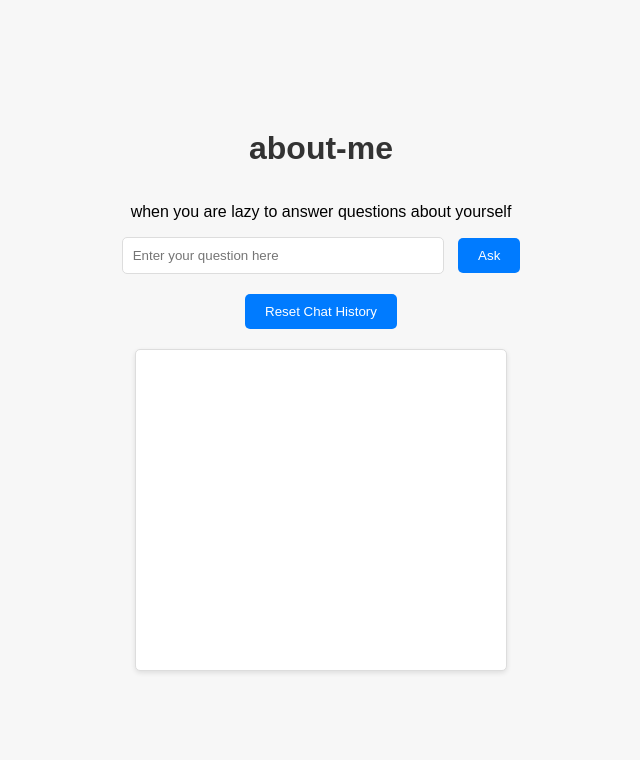
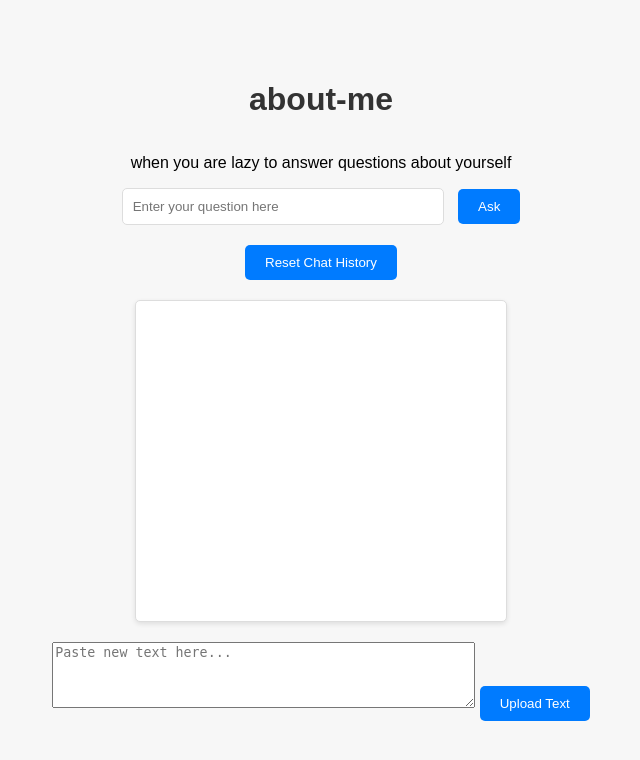
Before and after one commit to mbatacan/about-me, a Flask app: page / in a window 1280 px wide. Shown: the top 760 px of the page, without its empty margins (319-959 px from the left). Run offline with Flask 3, Linux system fonts and the light colour scheme; parts of the project's set-up code (start-up, migrations or seed data) failed here and were passed over.

Commit message:
fix adding new docs from uploaded text

```diff
--- a/notebooks/app.py
+++ b/notebooks/app.py
@@ -1,4 +1,4 @@
-from flask import Flask, request, render_template, session, redirect, url_for
+from flask import Flask, request, render_template, session, redirect, url_for, flash
 from flask_session import Session
 from src.query import AboutMeBot
 from src.db_connect import DBConnect
@@ -23,7 +23,7 @@
 
 @app.route('/reset')
 def reset_session():
-    session.clear()  # Clear the entire session
+    session.clear()
     return redirect(url_for('home'))
 
 
@@ -43,5 +43,17 @@
     return render_template('index.html', history=session['history'])
 
 
+@app.route('/upload-text', methods=['POST'])
+def upload_text():
+    new_text = request.form['new_text']
+    if new_text.strip():
+        qa._add_new_docs(new_text)
+        flash('New text has been added successfully.')
+    else:
+        flash('Please submit non-empty text.')
+
+    return redirect(url_for('home'))
+
+
 if __name__ == '__main__':
     app.run(debug=True)
--- a/notebooks/templates/index.html
+++ b/notebooks/templates/index.html
@@ -33,6 +33,8 @@
         {% endfor %}
     </div>
 
+
+
     <script>
 
         window.onload = function () {
@@ -40,6 +42,13 @@
             chatHistory.scrollTop = chatHistory.scrollHeight;
         };
     </script>
+
+    <!-- Existing content -->
+    <form action="/upload-text" method="post">
+        <textarea name="new_text" placeholder="Paste new text here..." rows="4" cols="50"></textarea>
+        <button type="submit">Upload Text</button>
+    </form>
+
 </body>
 
 </html>
```
Also changed, not shown: src/etl.py (+0 -8 lines), src/query.py (+12 -0 lines).
